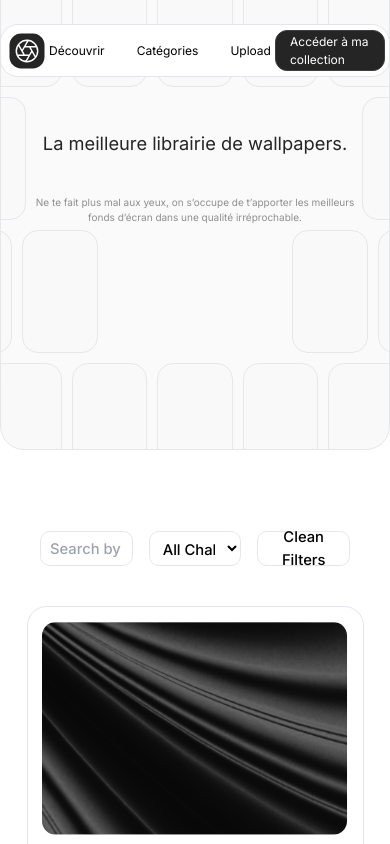
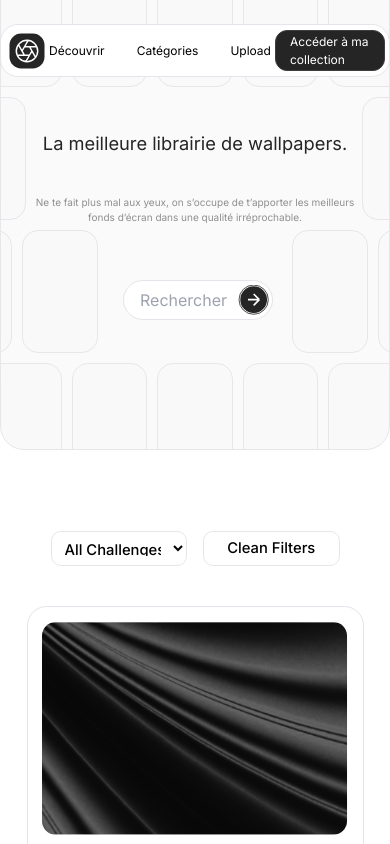
Before and after one commit to 69killian/Landing-page-card-product, a React (Create React App) app: page / in a window 390 px wide. Shown: the top 844 px of the page. Built offline with nearby package versions, Linux system fonts and the light colour scheme.

Commit message:
search inpt and responsive

```diff
--- a/src/App.jsx
+++ b/src/App.jsx
@@ -3,7 +3,6 @@ import Cards from './components/Cards.jsx';
 import Footer from './components/Footer.jsx';
 import Hero from './components/Hero.jsx';
 import Filters from './components/Filters.jsx';
-
 
 export default function App() {
   const [searchQuery, setSearchQuery] = useState('');
@@ -33,21 +32,22 @@ export default function App() {
         (filter === 'Free' && !card.premium);
       return matchesSearch && matchesFilter;
     });
-    setFilteredCardData(filtered); // Maj des cartes filtrées
-  }, [searchQuery, filter, cardData]); // Réagi aux changements de `searchQuery`, `filter` ou `cardData`
+    setFilteredCardData(filtered); // Met à jour les cartes filtrées
+  }, [searchQuery, filter, cardData]);
 
   return (
     <>
-    <div className='flex justify-center'>
-<Hero />
-</div>
+      {/* Pass searchQuery and setSearchQuery to Hero */}
+      <div className="flex justify-center items-center">
+        <Hero
+          searchQuery={searchQuery}
+          setSearchQuery={setSearchQuery}
+        />
+      </div>
+
       <div className="App flex justify-center items-center">
         <div className="relative overflow-hidden pb-[150px]">
-
-          <Filters
-            setSearchQuery={setSearchQuery}
-            setFilter={setFilter}
-          />
+          <Filters setSearchQuery={setSearchQuery} setFilter={setFilter} />
           {filteredCardData.length === 0 ? (
             <div className="text-center mt-20 mb-20 text-[40px]">
               <p>Sorry :/ <br /> We don't have this challenge</p>
--- a/src/components/Filters.jsx
+++ b/src/components/Filters.jsx
@@ -16,10 +16,6 @@ const Filters = ({ setSearchQuery, setFilter }) => {
     setFilter(event.target.value); // Met à jour le filtre dans App
   };
 
-  const handleSearchChange = (event) => {
-    setSearchQuery(event.target.value); // Met à jour la recherche dans App
-  };
-
   const handleCleanFilters = () => {
     setSelectedFilter('All Challenges');
     setFilter('All Challenges');
@@ -28,16 +24,10 @@ const Filters = ({ setSearchQuery, setFilter }) => {
 
   return (
     <div
-      className={`mt-10 flex justify-center items-center px-10  gap-4 ${isVisible ? 'animate-fade-in' : 'opacity-0'}`}
+      className={`mt-10 flex justify-center items-center px-10 gap-4 ${isVisible ? 'animate-fade-in' : 'opacity-0'}`}
       style={{ transition: 'opacity 0.5s ease-out' }}
     >
-      {/* Search Input */}
-      <input
-        type="text"
-        placeholder="Search by title"
-        className="font-inter font-medium text-[14.78px] flex items-center justify-center gap-2 border border-solid rounded-[9.83px] w-full sm:w-[337px] h-[35px] relative bg-white  p-[9px] focus:outline focus:outline-2 focus:outline-offset-2"
-        onChange={handleSearchChange}
-      />
+
 
       {/* Select Filter */}
       <select
--- a/src/components/Hero.jsx
+++ b/src/components/Hero.jsx
@@ -2,19 +2,21 @@ import React from 'react';
 import HeaderCards from './HeaderCards';
 import Navbar from './Navbar';
 import Title from './Title';
+import SearchInput from './SearchInput';
 
-const Header = () => {
+const Hero = ({ searchQuery, setSearchQuery }) => {
   return (
     <>
+      <div className="bg-[#FAFAFA] relative top-[-41px] w-[400px] sm:w-[670px] md:w-[850px] lg:w-[1100px] xl:w-[1486px] h-[451px] sm:h-[451px] md:h-[451px] lg:h-[481px] xl:h-[431px] border rounded-b-[24px] overflow-hidden">
+        <HeaderCards />
+      </div>
+      <Navbar />
+      <Title />
 
-      <div className='bg-[#FAFAFA] relative top-[-41px] w-[400px] sm:w-[670px] md:w-[850px] lg:w-[1100px] xl:w-[1486px] h-[451px] sm:h-[451px] md:h-[451px] lg:h-[481px] xl:h-[431px] border rounded-b-[24px] overflow-hidden'><HeaderCards/></div>
-
-      <Navbar/>
-
-      <Title/>
-
+      {/* SearchInput with passed props */}
+      <SearchInput searchQuery={searchQuery} setSearchQuery={setSearchQuery} />
     </>
   );
 };
 
-export default Header;
+export default Hero;
--- /dev/null
+++ b/src/components/SearchInput.jsx
@@ -0,0 +1,29 @@
+import React from 'react';
+
+const SearchInput = ({ searchQuery, setSearchQuery }) => {
+  const handleSearchChange = (event) => {
+    setSearchQuery(event.target.value.trim()); // Met à jour la recherche, en supprimant les espaces inutiles
+  };
+
+  return (
+    <div className="absolute top-[280px] flex justify-center items-center">
+      <div className="relative w-[404px]">
+        <input
+          type="text"
+          placeholder="Rechercher un fond d'écran"
+          value={searchQuery}
+          className="ml-[130px] sm:ml-[80px] md:ml-[30px] lg:ml-[0px] xl:ml-[0px] w-[150px] sm:w-[250px] md:w-[350px] lg:w-full xl:w-full h-[40px] border border-[#E4E4EB] rounded-full bg-white pl-[16px] pr-[40px] text-gray-700 focus:outline-none focus:ring-2 focus:ring-blue-500"
+          onChange={handleSearchChange}
+        />
+        <button
+          className="absolute top-1/2 right-[128px] sm:right-[78px] md:right-[28px] lg:right-[5px] xl:right-[5px] transform -translate-y-1/2 text-gray-500 hover:text-gray-700"
+          onClick={() => setSearchQuery("")} // vide l'input
+        >
+          <img src="./Frame 119.svg" alt="Search Icon" />
+        </button>
+      </div>
+    </div>
+  );
+};
+
+export default SearchInput;
```
Also changed, not shown: public/Frame 119.svg (added), public/flechebutton.svg (added).
